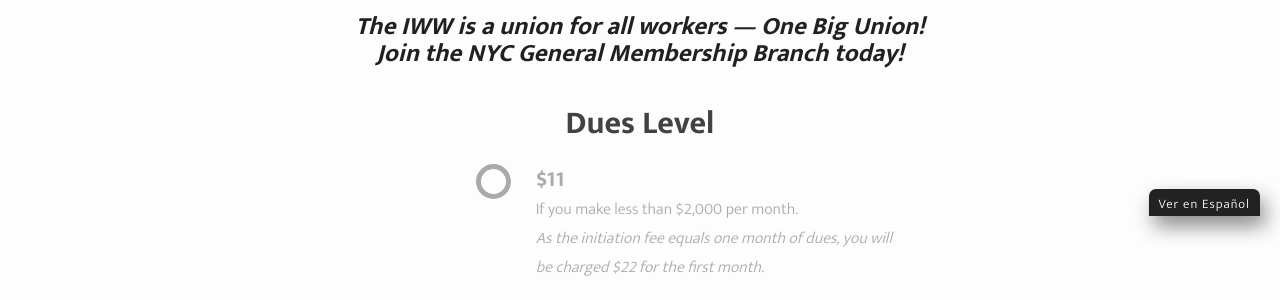
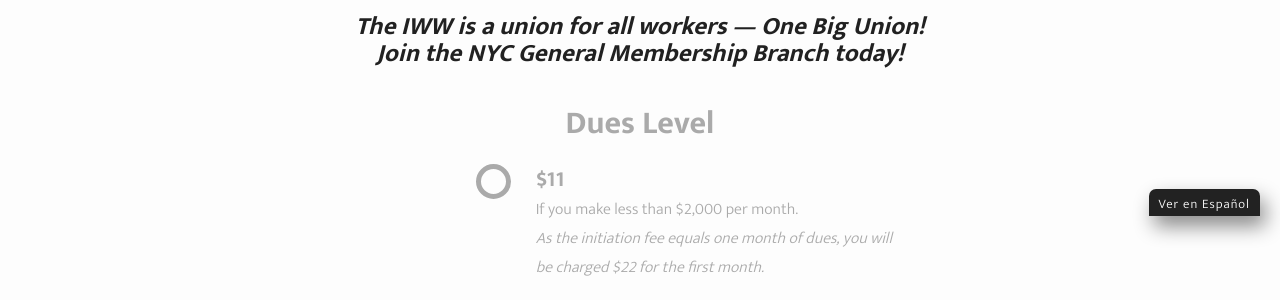
Before and after one commit to IWW-NYC-GMB/iww.nyc, a Jekyll site: the page built from join.html, in a window 1280 px wide. Shown: the part 684-984 px from the top of the page. Built offline with Jekyll 4.4.1, drawn with Linux system fonts in a browser that asks for light colours; some web fonts are replaced.

Commit message:
Update join.html

```diff
--- a/join.html
+++ b/join.html
@@ -22,7 +22,7 @@
 <input type="hidden" name="p1" value="1">
 <input type="hidden" name="t1" value="M">
 <div class="pp-options">
-<input type="hidden" name="on0" value="Dues Level"><span style="font-size:2em; font-weight:bold;">Dues Level<br></span>
+<input type="hidden" name="on0" value="Dues Level"><span style="font-size:2em;font-weight:bold;color:#AAAAAA !important;">Dues Level<br></span>
 <input type="hidden" name="os0" id="os0">
 <div class="duesLevels join">
 <div class="pp-selection">
```
